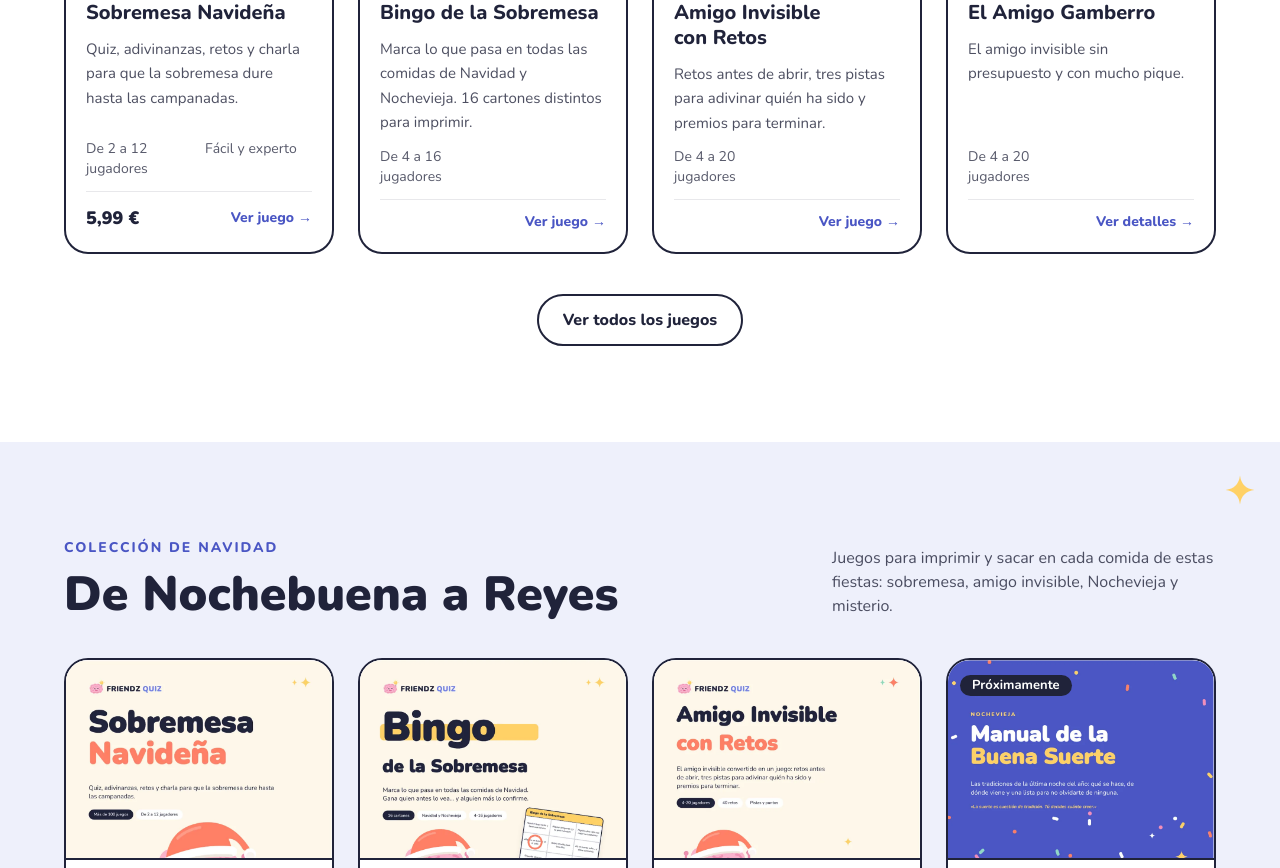
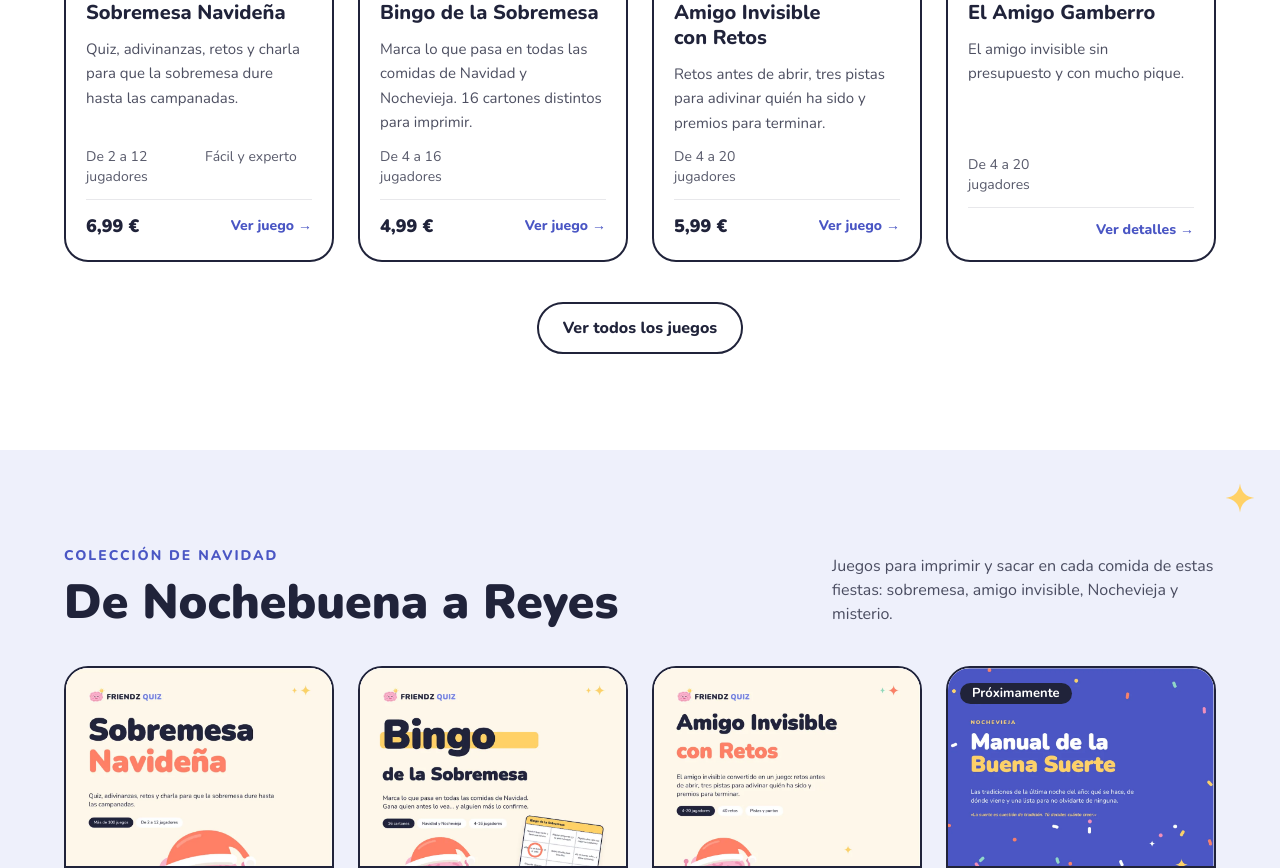
Before and after one commit to friendzquiz/friendz-quiz, a Next.js app: page / in a window 1280 px wide. Shown: the part 1200-2068 px from the top of the page. Built offline with nearby package versions, Linux system fonts and the light colour scheme.

Commit message:
Precios de Sobremesa, Bingo y Amigo Invisible
Co-Authored-By: Claude Opus 5.5 <noreply@anthropic.com>
Claude-Session: https://claude.ai/code/session_014wCW8rFPTiFd5JJUdUp8YH

```diff
--- a/content/products/amigo-invisible-con-retos.ts
+++ b/content/products/amigo-invisible-con-retos.ts
@@ -1,6 +1,5 @@
 import type { ProductInput } from "@/domain/product";
 
-// Precio pendiente de confirmar: mientras no esté, la web no lo muestra.
 const product: ProductInput = {
   id: "FQ-0003",
   slug: "amigo-invisible-con-retos",
@@ -23,6 +22,7 @@ const product: ProductInput = {
     "Diplomas para entregar al final",
   ],
   format: "PDF A4 de 37 páginas, para imprimir en casa a doble cara",
+  priceCents: 599,
   currency: "EUR",
   status: "available",
   featured: true,
--- a/content/products/bingo-sobremesa.ts
+++ b/content/products/bingo-sobremesa.ts
@@ -23,6 +23,7 @@ const product: ProductInput = {
   ],
   format: "PDF A4 de 27 páginas, para imprimir en casa a doble cara",
   // Precio pendiente de decidir con el resto de la colección: no se muestra hasta tenerlo.
+  priceCents: 499,
   currency: "EUR",
   status: "available",
   featured: true,
@@ -64,7 +65,7 @@ const product: ProductInput = {
     keywords: ["bingo navideño imprimible", "juegos para la comida de Navidad", "bingo de Nochevieja"],
   },
   createdAt: "2026-10-31",
-  updatedAt: "2026-11-02",
+  updatedAt: "2026-11-03",
 };
 
 export default product;
--- a/content/products/sobremesa-navidena.ts
+++ b/content/products/sobremesa-navidena.ts
@@ -25,7 +25,7 @@ const product: ProductInput = {
     "Marcador por jugador o equipo y soluciones",
   ],
   format: "PDF A4 de 56 páginas, para imprimir en casa a doble cara",
-  priceCents: 599,
+  priceCents: 699,
   currency: "EUR",
   status: "available",
   featured: true,
@@ -67,7 +67,7 @@ const product: ProductInput = {
     keywords: ["juegos para la sobremesa de Navidad", "quiz navideño imprimible", "juegos para Nochevieja"],
   },
   createdAt: "2026-10-31",
-  updatedAt: "2026-11-02",
+  updatedAt: "2026-11-03",
 };
 
 export default product;
```
